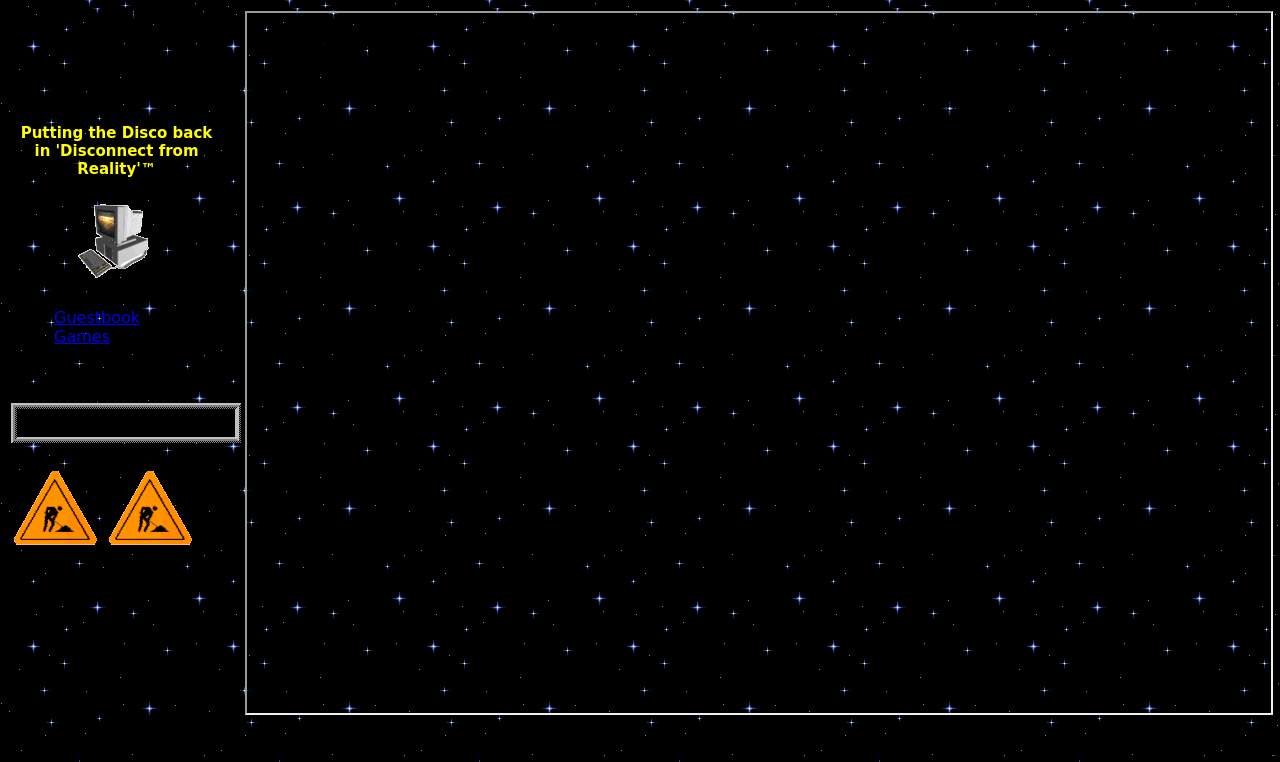
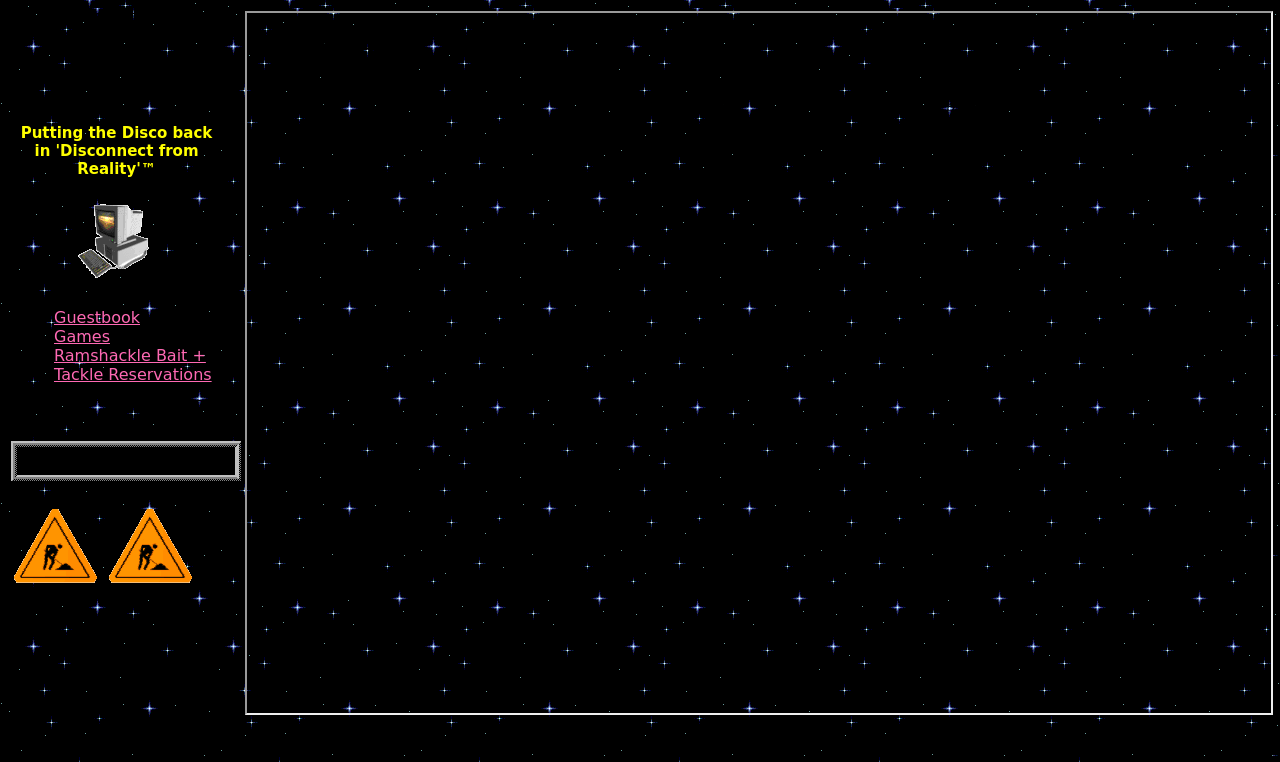
Before and after one commit to paulkiernan/disc, a Python web app: template website/disc_web/ext/web/templates/home.html in a window 1280 px wide. Shown: the top 762 px of the page. Run offline with Jinja, Linux system fonts and the light colour scheme; the template is opened without the code that fills it, so the values that code supplies are empty.

Commit message:
Adds RBT reservations

```diff
--- a/website/disc_web/ext/web/static/css/home.css
+++ b/website/disc_web/ext/web/static/css/home.css
@@ -6,6 +6,10 @@ html, body {
   background-image: url('/cgi_bin/static/images/bgstars.gif');
   background-color: #000;
   height: 100%;
+}
+
+a {
+  color: hotpink;
 }
 
 .center{
--- a/website/disc_web/ext/web/templates/home.html
+++ b/website/disc_web/ext/web/templates/home.html
@@ -27,6 +27,7 @@
       <ul>
         <li><a href="guestbook.html" target="main_iframe">Guestbook</a></li>
         <li><a href="egggame.html" target="main_iframe">Games</a></li>
+        <li><a href="bait.html" target="main_iframe">Ramshackle Bait + Tackle Reservations</a></li>
       </ul>
     </nav>
   </div>
```
